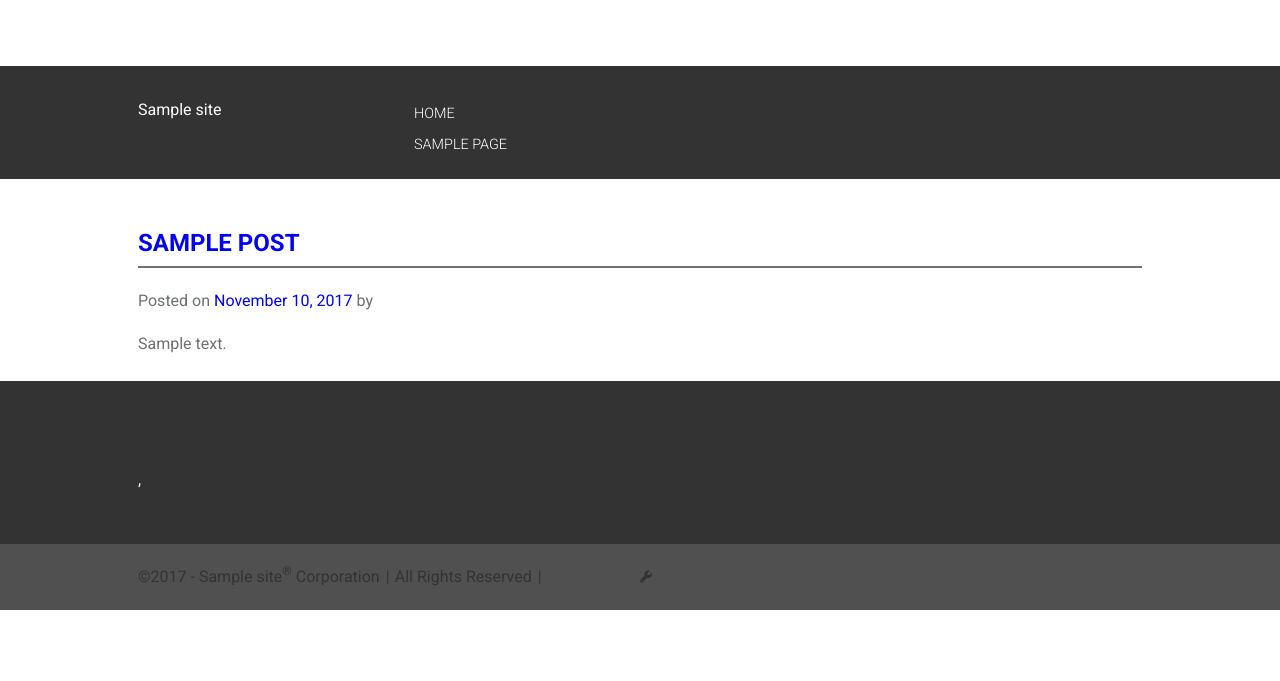
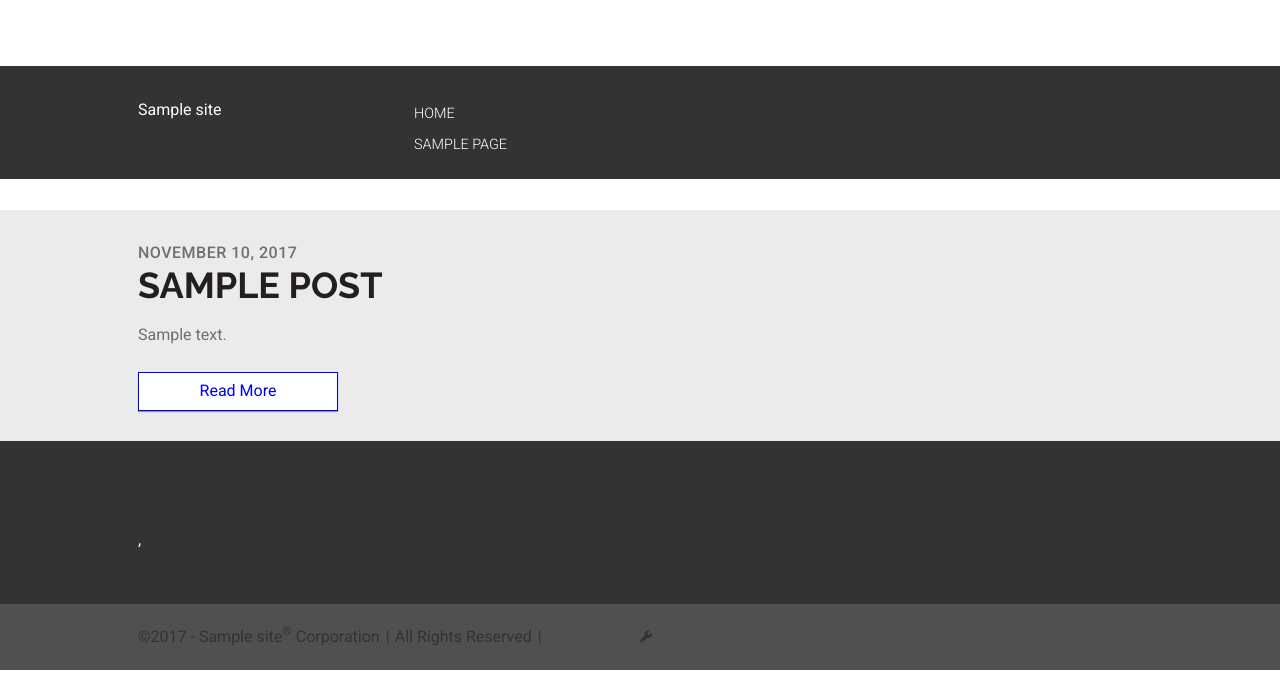
Before and after one commit to JohnHoroszewski/forta-master, a WordPress theme: template themes/forta-master/index.php in a window 1280 px wide. Shown: the top 681 px of the page. Run offline with PHP 8.4 and a stand-in for WordPress, Linux system fonts and the light colour scheme; the site name, menu and one post (Sample post) are stand-ins, and other content is empty; some libraries are stand-ins or nearby versions.

Commit message:
Added blog index layout

```diff
--- a/themes/forta-master/assets/_classes.scss
+++ b/themes/forta-master/assets/_classes.scss
@@ -200,32 +200,43 @@ a.border-btn {
 	padding: 5px 15px;
 	text-align: center;
 
-	&.pdf {
-		margin: 0 0 10px 0;
-		min-width: 300px;
-		padding: 5px 15px 5px 30px;
-		position: relative;
+	&.solid-white {
+		background-color: $white-color;
+		box-shadow: $med-shadow;
+	}
+}
 
-		&:before {
-			content: '\f1c1';
-			font-family: $fa;
-			left: 10px;
-			position: absolute;
-		}
+
+a.literature-btn {
+	background-color: rgba( 161, 161, 161, 1 );
+	color: $white-color !important;
+	display: block;
+	font-weight: 700;
+	margin: 0 0 10px 0;
+	min-height: 50px;
+	min-width: 300px;
+	padding: 13px 15px 13px 60px;
+	position: relative;
+
+	&:before {
+		content: '';
+		background-position: center center;
+		background-repeat: no-repeat;
+		background-size: 100%;
+		display: block;
+		height: 100%;
+		left: 0;
+		position: absolute;
+		top: 0;
+		width: 50px;
 	}
 
-	&.docx {
-		margin: 0 0 10px 0;
-		min-width: 300px;
-		padding: 5px 15px 5px 30px;
-		position: relative;
+	&.pdf:before {
+		background-image: url( 'images/pdf-icon.png' );
+	}
 
-		&:before {
-			content: '\f1c2';
-			font-family: $fa;
-			left: 10px;
-			position: absolute;
-		}
+	&.docx:before {
+		background-image: url( 'images/doc-icon.png' );
 	}
 }
 
--- a/themes/forta-master/assets/_content.scss
+++ b/themes/forta-master/assets/_content.scss
@@ -144,7 +144,7 @@
 			}
 		}
 
-		.info {
+		p {
 			display: none;
 			overflow: hidden;
 			margin: 0;
@@ -362,6 +362,8 @@ article {
 
 	.tabBlock {
 		display: none;
+		overflow: hidden;
+		width: 100%;
 
 		&.visible {
 			display: block;
@@ -536,6 +538,46 @@ article {
 	}
 }
 
+article.blog-posts {
+	padding: 30px 0;
+
+	.constrain {
+		display: -webkit-box;
+		display: -ms-flexbox;
+		display: flex;
+		-webkit-box-orient: vertical;
+		-webkit-box-direction: reverse;
+		    -ms-flex-direction: column-reverse;
+		        flex-direction: column-reverse;
+	}
+
+	.entry-meta {
+		font-weight: 500;
+		letter-spacing: 0.5px;
+		text-transform: uppercase;
+	}
+
+	h2 {
+		border: 0;
+		font-family: $rale-font;
+		margin: 0;
+		padding: 0;
+
+		a {
+			color: $blackish;
+		}
+	}
+
+	img {
+		display: block;
+		margin: 0 0 10px 0;
+	}
+
+	&:nth-child( odd ) {
+		background-color: $grayish;
+	}
+}
+
 // Single Article
 .post-template-default {
 
--- a/themes/forta-master/assets/_header.scss
+++ b/themes/forta-master/assets/_header.scss
@@ -52,6 +52,7 @@
 		position: absolute;
 		top: 10px;
 		right: 10px;
+		z-index: 999;
 
 		font-size: 24px;
 	}
--- a/themes/forta-master/assets/_media-queries.scss
+++ b/themes/forta-master/assets/_media-queries.scss
@@ -399,6 +399,37 @@
 		margin: 0 0 15px 0;
 	}
 
+	// Blogs and Events Pages
+	article.blog-posts {
+
+		.constrain {
+			-webkit-box-align: center;
+			    -ms-flex-align: center;
+			        align-items: center;
+			-webkit-box-orient: horizontal;
+			-webkit-box-direction: normal;
+			    -ms-flex-direction: row;
+			        flex-direction: row;
+			-webkit-box-pack: justify;
+			    -ms-flex-pack: justify;
+			        justify-content: space-between;
+		}
+
+		h2 {
+			font-size: 28px;
+		}
+
+		.post-content {
+			width: 60%;
+		}
+
+		img {
+			height: 100%;
+			margin: 0;
+			width: 37.5%;
+		}
+	}
+
 	// Footer
 	.compinfo.flexxed {
 		display: -webkit-box;
@@ -616,6 +647,18 @@
 		width: 50%;
 	}
 
+	// Blogs and Events Pages
+	article.blog-posts {
+
+		.post-content {
+			width: 48%;
+		}
+
+		img {
+			width: 48%;
+		}
+	}
+
 	// Footer
 	.site-footer .flexxed {
 		-webkit-box-orient: horizontal;
@@ -679,6 +722,17 @@
 				}
 			}
 		}
+	}
+
+	// Classes
+	a.literature-btn {
+		float: left;
+		width: 48.25%;
+
+		&:nth-child( even ) {
+			float: right;
+		}
+
 	}
 }
 
@@ -1004,6 +1058,15 @@
 		width: 32.5%;
 	}
 
+	// Blog and Events Pages
+	article.blog-posts {
+
+		h2 {
+			font-size: 36px;
+			line-height: 1.1em;
+		}
+	}
+
 	// Footer
 	.legal {
 
--- a/themes/forta-master/assets/_vars.scss
+++ b/themes/forta-master/assets/_vars.scss
@@ -16,7 +16,8 @@ $blackish: #231f20;
 // ---------------------------------------------------
 
 
-$light-shadow: 0 0 1px rgba(0,0,0,0.15);
+$light-shadow: 0 1px 1px rgba(0,0,0,0.15);
+$med-shadow: 0 1px 1px rgba(0,0,0,0.35);
 
 
 // ---------------------------------------------------
--- a/themes/forta-master/header.php
+++ b/themes/forta-master/header.php
@@ -76,6 +76,7 @@
 		.product-tabs a.active { color: <?php echo get_theme_mod( 'forta_master_accent_color' ); ?> !important; }
 		.training-heading { border-color: <?php echo get_theme_mod( 'forta_master_accent_color' );  ?>; }
 		#faqs h3:before { background-color: <?php echo get_theme_mod( 'forta_master_accent_color' ); ?>; }
+		a.literature-btn:before { background-color: <?php echo get_theme_mod( 'forta_master_accent_color' ); ?>; }
 		.light-bg-form input { color: <?php echo get_theme_mod( 'forta_master_accent_color' ); ?> !important; border: 1px solid <?php echo get_theme_mod( 'forta_master_accent_color' ); ?>; }
 		.light-bg-form textarea { color: <?php echo get_theme_mod( 'forta_master_accent_color' ); ?>; border: 1px solid <?php echo get_theme_mod( 'forta_master_accent_color' ); ?>; }
 		.single article ul li:before { color: <?php echo get_theme_mod( 'forta_master_accent_color' ); ?>; }
@@ -84,6 +85,7 @@
 		#CalcTitle { color: <?php echo get_theme_mod( 'forta_master_accent_color' ); ?>; border-color: <?php echo get_theme_mod( 'forta_master_accent_color' );  ?>; }
 		#Calculate { background-color: <?php echo get_theme_mod( 'forta_master_accent_color' ); ?>; }
 		.video-block h4 { color: <?php echo get_theme_mod( 'forta_master_accent_color' ); ?>; }
+		.blog-posts .entry-meta { color: <?php echo get_theme_mod( 'forta_master_accent_color' ); ?>; }
 	</style>
 	<?php endif; ?>
 </head>
--- a/themes/forta-master/includes/wyswig_styles.php
+++ b/themes/forta-master/includes/wyswig_styles.php
@@ -16,21 +16,21 @@ function my_mce_before_init_insert_formats( $init_array ) {
 		// FAQ Info Wrapper
 		array(
 			'title' => 'FAQ\'s Text',
-			'selector' => '',
+			'selector' => 'span, p, a, h1, h2, h3, h4',
 			'classes' => 'info',
-			'wrapper' => true,
+			'wrapper' => false,
 		),
 		// Button styles
 		array(
-			'title' => 'Border Button Docx',
+			'title' => 'Product Tabs Button - Docx',
 			'selector' => 'span, a',
-			'classes' => 'border-btn docx',
+			'classes' => 'literature-btn docx',
 			'wrapper' => false,
 		),
 		array(
-			'title' => 'Border Button PDF',
+			'title' => 'Product Tabs Button - PDF',
 			'selector' => 'span, a',
-			'classes' => 'border-btn pdf',
+			'classes' => 'literature-btn pdf',
 			'wrapper' => false,
 		),
 		array(
--- a/themes/forta-master/style.css
+++ b/themes/forta-master/style.css
@@ -435,29 +435,39 @@ a.border-btn {
   padding: 5px 15px;
   text-align: center;
 }
-a.border-btn.pdf {
+a.border-btn.solid-white {
+  background-color: #FFFFFF;
+  box-shadow: 0 1px 1px rgba(0, 0, 0, 0.35);
+}
+
+a.literature-btn {
+  background-color: #a1a1a1;
+  color: #FFFFFF !important;
+  display: block;
+  font-weight: 700;
   margin: 0 0 10px 0;
+  min-height: 50px;
   min-width: 300px;
-  padding: 5px 15px 5px 30px;
+  padding: 13px 15px 13px 60px;
   position: relative;
 }
-a.border-btn.pdf:before {
-  content: '\f1c1';
-  font-family: "FontAwesome", sans-serif;
-  left: 10px;
+a.literature-btn:before {
+  content: '';
+  background-position: center center;
+  background-repeat: no-repeat;
+  background-size: 100%;
+  display: block;
+  height: 100%;
+  left: 0;
   position: absolute;
-}
-a.border-btn.docx {
-  margin: 0 0 10px 0;
-  min-width: 300px;
-  padding: 5px 15px 5px 30px;
-  position: relative;
-}
-a.border-btn.docx:before {
-  content: '\f1c2';
-  font-family: "FontAwesome", sans-serif;
-  left: 10px;
-  position: absolute;
+  top: 0;
+  width: 50px;
+}
+a.literature-btn.pdf:before {
+  background-image: url("images/pdf-icon.png");
+}
+a.literature-btn.docx:before {
+  background-image: url("images/doc-icon.png");
 }
 
 .main-content-form label {
@@ -1084,6 +1094,7 @@ a:active {
   position: absolute;
   top: 10px;
   right: 10px;
+  z-index: 999;
   font-size: 24px;
 }
 
@@ -1399,7 +1410,7 @@ a:active {
   text-align: center;
   width: 30px;
 }
-.secondary #faqs .info {
+.secondary #faqs p {
   display: none;
   overflow: hidden;
   margin: 0;
@@ -1591,6 +1602,8 @@ article ul.menu li:before {
 }
 .product-listings .tabBlock {
   display: none;
+  overflow: hidden;
+  width: 100%;
 }
 .product-listings .tabBlock.visible {
   display: block;
@@ -1733,6 +1746,40 @@ article ul.menu li:before {
   -webkit-box-direction: normal;
   -ms-flex-direction: column;
   flex-direction: column;
+}
+
+article.blog-posts {
+  padding: 30px 0;
+}
+article.blog-posts .constrain {
+  display: -webkit-box;
+  display: -ms-flexbox;
+  display: flex;
+  -webkit-box-orient: vertical;
+  -webkit-box-direction: reverse;
+  -ms-flex-direction: column-reverse;
+  flex-direction: column-reverse;
+}
+article.blog-posts .entry-meta {
+  font-weight: 500;
+  letter-spacing: 0.5px;
+  text-transform: uppercase;
+}
+article.blog-posts h2 {
+  border: 0;
+  font-family: "Raleway", Helvetica, Arial, sans-serif;
+  margin: 0;
+  padding: 0;
+}
+article.blog-posts h2 a {
+  color: #231f20;
+}
+article.blog-posts img {
+  display: block;
+  margin: 0 0 10px 0;
+}
+article.blog-posts:nth-child(odd) {
+  background-color: #ebebec;
 }
 
 .post-template-default .site-content {
@@ -2264,6 +2311,30 @@ object {
 
   .training-block {
     margin: 0 0 15px 0;
+  }
+
+  article.blog-posts .constrain {
+    -webkit-box-align: center;
+    -ms-flex-align: center;
+    align-items: center;
+    -webkit-box-orient: horizontal;
+    -webkit-box-direction: normal;
+    -ms-flex-direction: row;
+    flex-direction: row;
+    -webkit-box-pack: justify;
+    -ms-flex-pack: justify;
+    justify-content: space-between;
+  }
+  article.blog-posts h2 {
+    font-size: 28px;
+  }
+  article.blog-posts .post-content {
+    width: 60%;
+  }
+  article.blog-posts img {
+    height: 100%;
+    margin: 0;
+    width: 37.5%;
   }
 
   .compinfo.flexxed {
@@ -2444,6 +2515,13 @@ object {
     width: 50%;
   }
 
+  article.blog-posts .post-content {
+    width: 48%;
+  }
+  article.blog-posts img {
+    width: 48%;
+  }
+
   .site-footer .flexxed {
     -webkit-box-orient: horizontal;
     -webkit-box-direction: normal;
@@ -2499,6 +2577,14 @@ object {
   }
   .legal .legal-box:last-of-type:after {
     content: '';
+  }
+
+  a.literature-btn {
+    float: left;
+    width: 48.25%;
+  }
+  a.literature-btn:nth-child(even) {
+    float: right;
   }
 }
 @media only screen and (min-width: 1024px) {
@@ -2771,6 +2857,11 @@ object {
     width: 32.5%;
   }
 
+  article.blog-posts h2 {
+    font-size: 36px;
+    line-height: 1.1em;
+  }
+
   .legal .legal-box {
     font-size: 16px;
   }
--- a/themes/forta-master/template-parts/content.php
+++ b/themes/forta-master/template-parts/content.php
@@ -9,9 +9,13 @@
 
 ?>
 
-<article id="post-<?php the_ID(); ?>" <?php post_class(); ?>>
+<article id="post-<?php the_ID(); ?>" <?php post_class( 'blog-posts' ); ?>>
 	<div class="constrain">
+		<div class="post-content">
 			<header class="entry-header">
+				<div class="entry-meta">
+					<?php echo get_the_date(); ?>
+				</div><!-- .entry-meta -->
 				<?php
 				if ( is_singular() ) :
 					the_title( '<h1 class="entry-title">', '</h1>' );
@@ -20,9 +24,7 @@
 				endif;
 
 				if ( 'post' === get_post_type() ) : ?>
-			<div class="entry-meta">
-				<?php forta_master_posted_on(); ?>
-			</div><!-- .entry-meta -->
+
 				<?php
 				endif; ?>
 			</header><!-- .entry-header -->
@@ -34,6 +36,7 @@
 						the_content();
 					else :
 						the_excerpt();
+						echo '<a class="border-btn solid-white" href="' . get_permalink() . '">Read More</a>';
 					endif;
 
 					wp_link_pages( array(
@@ -42,9 +45,11 @@
 					) );
 				?>
 			</div><!-- .entry-content -->
+		</div>
 
-		<footer class="entry-footer">
-			<?php forta_master_entry_footer(); ?>
-		</footer><!-- .entry-footer -->
+	<?php if ( has_post_thumbnail() ) {
+		the_post_thumbnail();
+	}  ?>
+
 </div>
 </article><!-- #post-<?php the_ID(); ?> -->
```
Also changed, not shown: themes/forta-master/js/custom.js (+23 -3 lines), themes/forta-master/images/doc-icon.png (added), themes/forta-master/images/pdf-icon.png (added). Lines whose indentation alone changed are shown as unchanged.
